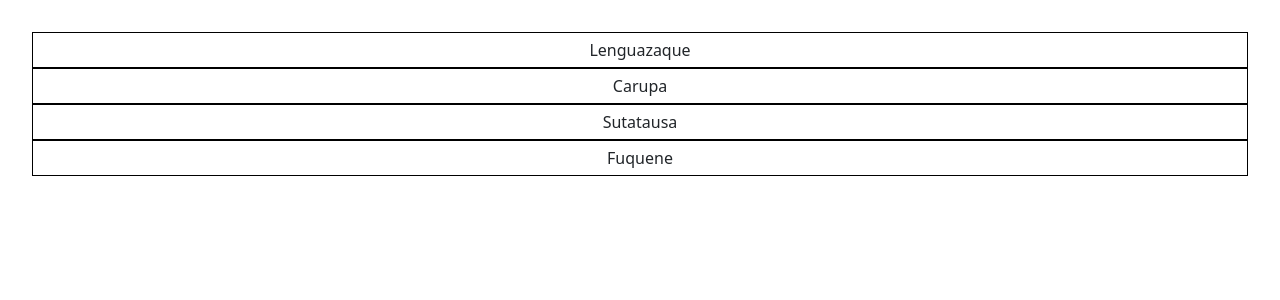
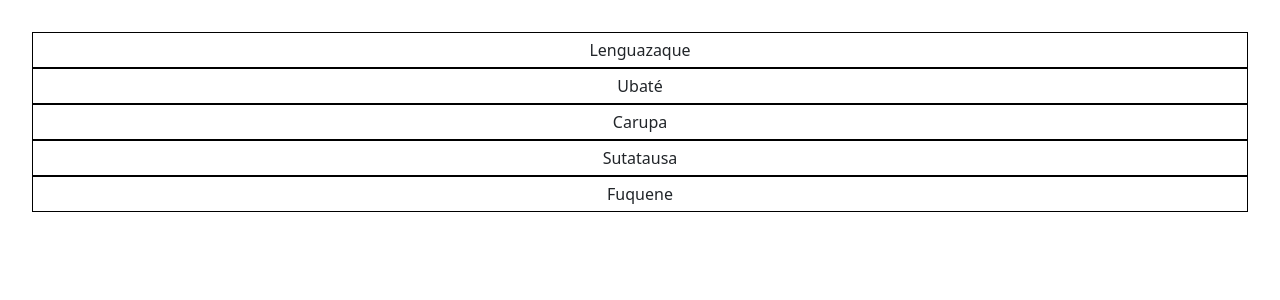
Before and after one commit to Flakster/React-Sandbox, a React (Vite) app: page / in a window 1280 px wide. Shown: the top 300 px of the page. Built offline with nearby package versions, Linux system fonts and the light colour scheme.

Commit message:
add the handleOnSelectItem function

```diff
--- a/src/App.tsx
+++ b/src/App.tsx
@@ -1,10 +1,17 @@
 import "./App.css";
 import ListGroup from "./components/ListGroup";
+
+const handleOnSelectItem = (item: string) => {
+  console.log(item);
+};
 
 function App() {
   return (
     <>
-      <ListGroup items ={['Lenguazaque', 'Carupa', 'Sutatausa', 'Fuquene']}/>
+      <ListGroup
+        items={["Lenguazaque","Ubaté", "Carupa", "Sutatausa", "Fuquene"]}
+        onSelectItem={handleOnSelectItem}
+      />
     </>
   );
 }
```
